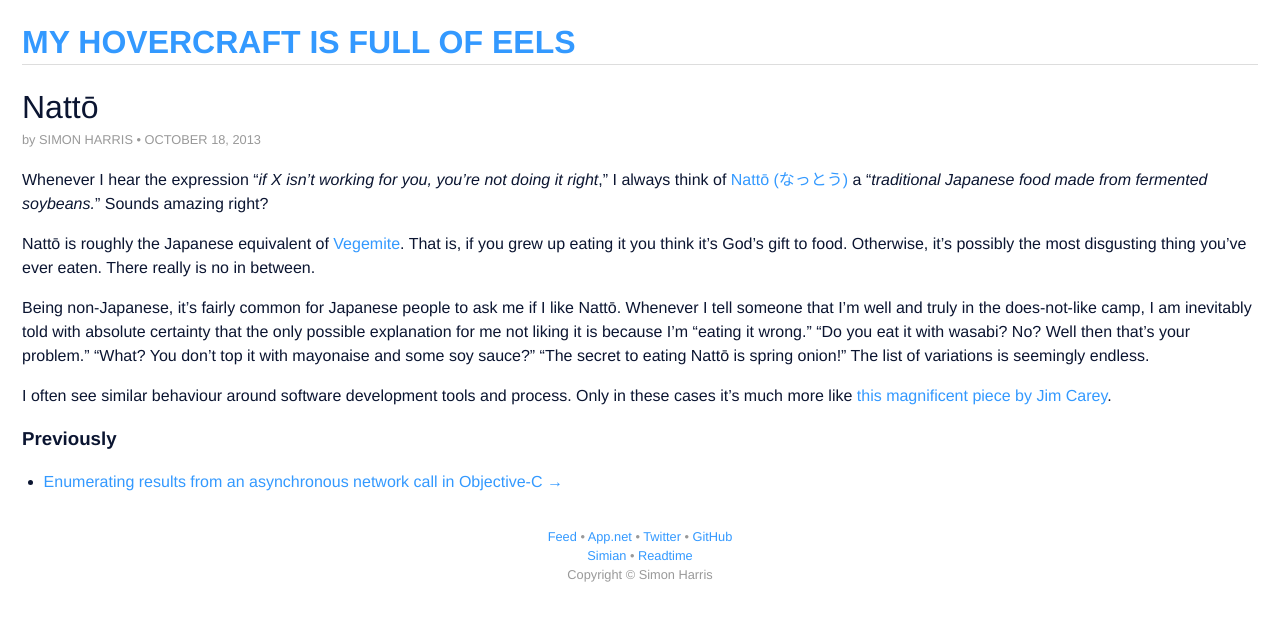
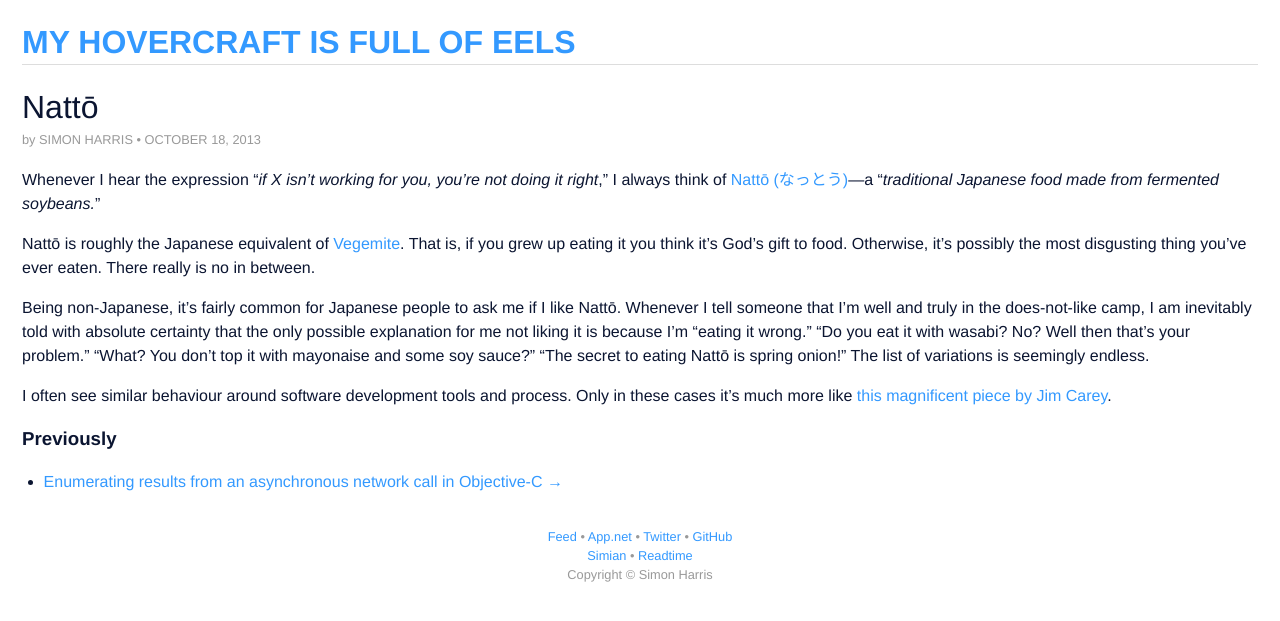
Before and after one commit to harukizaemon/harukizaemon.github.io, a Jekyll site: the page built from index.html, in a window 1280 px wide. Shown: the top 621 px of the page. Built offline with Jekyll 4.4.1, drawn with Linux system fonts in a browser that asks for light colours.

Commit message:
More edits

```diff
--- a/_posts/2013-10-18-natto.markdown
+++ b/_posts/2013-10-18-natto.markdown
@@ -3,7 +3,7 @@ layout: post
 title: "Nattō"
 categories:
 ---
-Whenever I hear the expression "_if X isn't working for you, you're not doing it right_," I always think of [Nattō (なっとう)](http://en.wikipedia.org/wiki/Nattō) a "_traditional Japanese food made from fermented soybeans._" Sounds amazing right?
+Whenever I hear the expression "_if X isn't working for you, you're not doing it right_," I always think of [Nattō (なっとう)](http://en.wikipedia.org/wiki/Nattō)—a "_traditional Japanese food made from fermented soybeans._"
 
 Nattō is roughly the Japanese equivalent of [Vegemite](http://en.wikipedia.org/wiki/Vegemite). That is, if you grew up eating it you think it's God's gift to food. Otherwise, it's possibly the most disgusting thing you've ever eaten. There really is no in between.
 
```
